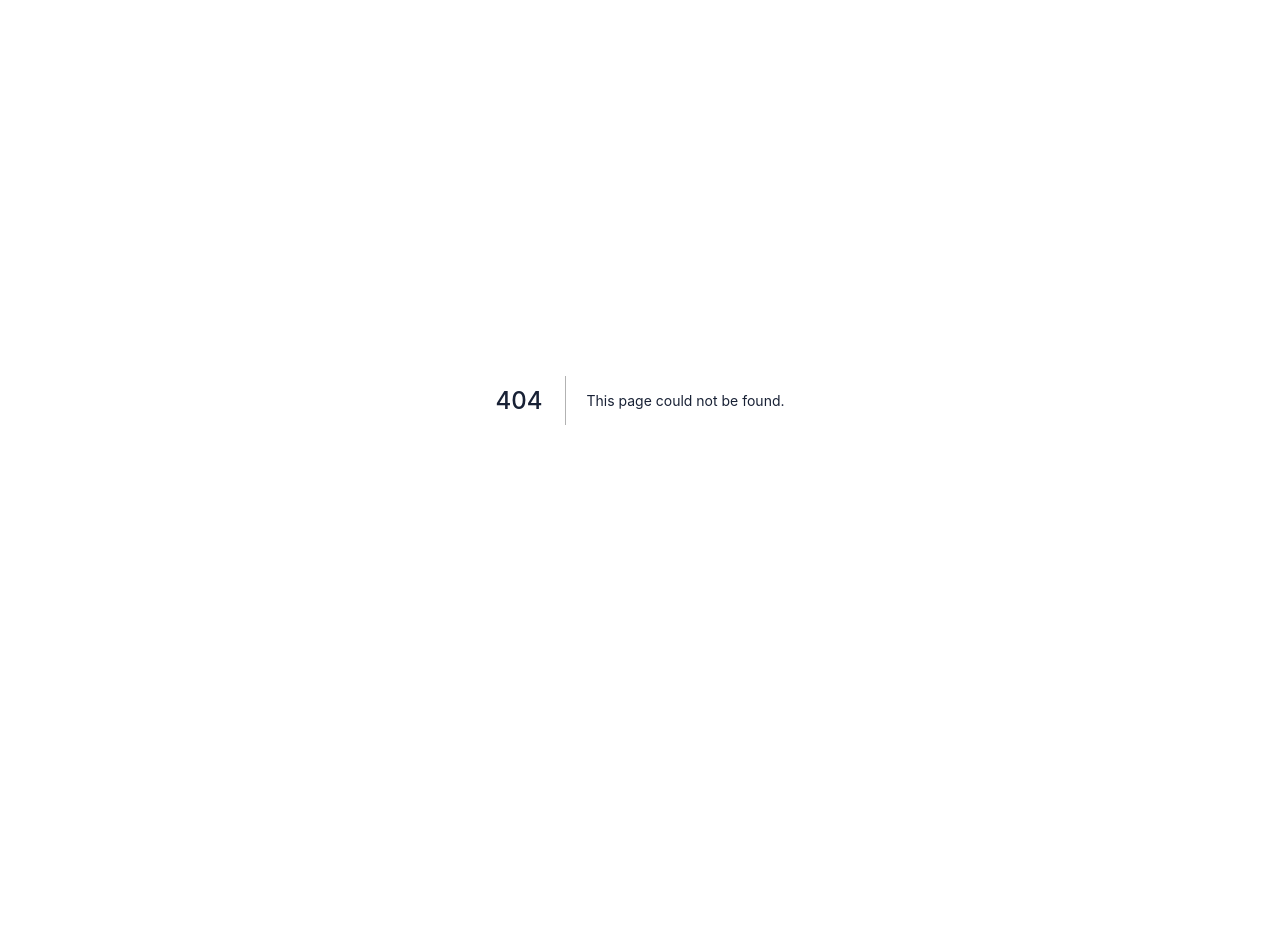
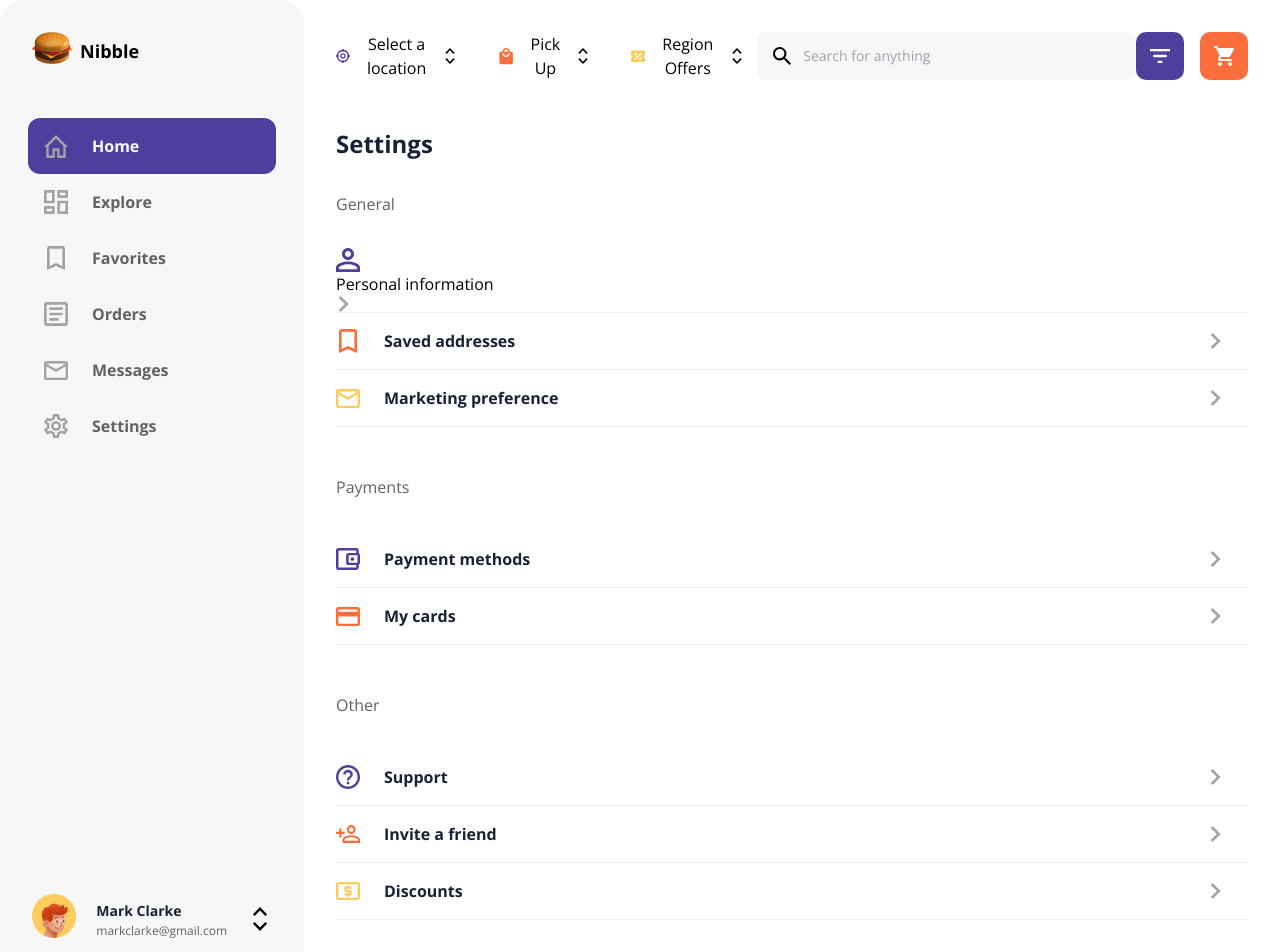
Before and after one commit to quintinoandre/front-expert-delivery-spa, a Next.js app: page /settings in a window 1280 px wide. Before the commit this address had no page. Shown: the top 952 px of the page. Before the commit the page ends 800 px from the top, so only its background shows below. Built offline with nearby package versions, Linux system fonts and the light colour scheme.

Commit message:
feat: adicionado pagina settings e novos icones

```diff
--- /dev/null
+++ b/components/icon-family/icon-card.tsx
@@ -0,0 +1,22 @@
+import { IconProps } from '../../types';
+
+function IconCard({ ...props }: IconProps) {
+	return (
+		<svg
+			width={props.size || '24'}
+			height={props.size || '24'}
+			viewBox="0 0 24 24"
+			fill="none"
+			xmlns="http://www.w3.org/2000/svg"
+		>
+			<path
+				fillRule="evenodd"
+				clipRule="evenodd"
+				d="M2.4 3H21.6C22.92 3 24 4.05687 24 5.375V19.625C24 20.9367 22.9255 22 21.6 22H2.4C1.07452 22 0 20.9367 0 19.625V5.375C0 4.05687 1.068 3 2.4 3ZM21.6 7.75H2.4V5.375H21.6V7.75ZM21.6 19.625H2.4V12.5H21.6V19.625Z"
+				fill={props.color || 'gray'}
+			/>
+		</svg>
+	);
+}
+
+export { IconCard };
--- /dev/null
+++ b/components/icon-family/icon-profile.tsx
@@ -0,0 +1,21 @@
+import { IconProps } from '../../types';
+
+function IconProfile({ ...props }: IconProps) {
+	return (
+		<svg
+			width={props.size || '24'}
+			height={props.size || '24'}
+			viewBox="0 0 24 24"
+			fill="none"
+			xmlns="http://www.w3.org/2000/svg"
+		>
+			<path
+				fillRule="evenodd"
+				clipRule="evenodd"
+				d="M18 6C18 2.68629 15.3137 0 12 0C8.68629 0 6 2.68629 6 6C6 9.31371 8.68629 12 12 12C15.3137 12 18 9.31371 18 6ZM9 6C9 4.34315 10.3431 3 12 3C13.6569 3 15 4.34315 15 6C15 7.65685 13.6569 9 12 9C10.3431 9 9 7.65685 9 6ZM12 13.5C16.005 13.5 24 15.495 24 19.5V24H0V19.5C0 15.495 7.995 13.5 12 13.5ZM2.85 19.5C2.85 18.54 7.545 16.35 12 16.35C16.455 16.35 21.15 18.54 21.15 19.5V21.15H2.85V19.5Z"
+				fill={props.color || 'gray'}
+			/>
+		</svg>
+	);
+}
+export { IconProfile };
--- /dev/null
+++ b/components/icon-family/icon-split-order.tsx
@@ -0,0 +1,22 @@
+import { IconProps } from '../../types';
+
+function IconSplitOrder({ ...props }: IconProps) {
+	return (
+		<svg
+			width={props.size || '24'}
+			height={props.size || '24'}
+			viewBox="0 0 24 24"
+			fill="none"
+			xmlns="http://www.w3.org/2000/svg"
+		>
+			<path
+				fillRule="evenodd"
+				clipRule="evenodd"
+				d="M15.2727 3C12.8628 3 10.9091 5.01472 10.9091 7.5C10.9091 9.98528 12.8628 12 15.2727 12C17.6827 12 19.6364 9.98528 19.6364 7.5C19.6364 5.01472 17.6827 3 15.2727 3ZM15.2727 5.1375C16.5382 5.1375 17.5636 6.195 17.5636 7.5C17.5636 8.805 16.5382 9.8625 15.2727 9.8625C14.0075 9.8625 12.9818 8.80477 12.9818 7.5C12.9818 6.19523 14.0075 5.1375 15.2727 5.1375ZM3.27273 9.75V6.375H5.45455V9.75H8.72727V12H5.45455V15.375H3.27273V12H0V9.75H3.27273ZM15.2727 13.125C12.36 13.125 6.54545 14.6213 6.54545 17.625V21H24V17.625C24 14.6213 18.1855 13.125 15.2727 13.125ZM21.9273 17.625C21.9273 16.905 18.5127 15.2625 15.2727 15.2625C12 15.2625 8.61818 16.905 8.61818 17.625V18.8625H21.9273V17.625Z"
+				fill={props.color || 'gray'}
+			/>
+		</svg>
+	);
+}
+
+export { IconSplitOrder };
--- /dev/null
+++ b/components/icon-family/icon-support.tsx
@@ -0,0 +1,22 @@
+import { IconProps } from '../../types';
+
+function IconSupport({ ...props }: IconProps) {
+	return (
+		<svg
+			width={props.size || '24'}
+			height={props.size || '24'}
+			viewBox="0 0 24 24"
+			fill="none"
+			xmlns="http://www.w3.org/2000/svg"
+		>
+			<path
+				fillRule="evenodd"
+				clipRule="evenodd"
+				d="M0 12C0 5.376 5.376 0 12 0C18.624 0 24 5.376 24 12C24 18.624 18.624 24 12 24C5.376 24 0 18.624 0 12ZM13.2 16.8V19.2H10.8V16.8H13.2ZM12 21.6C6.708 21.6 2.4 17.292 2.4 12C2.4 6.708 6.708 2.4 12 2.4C17.292 2.4 21.6 6.708 21.6 12C21.6 17.292 17.292 21.6 12 21.6ZM7.2 9.6C7.2 6.948 9.348 4.8 12 4.8C14.652 4.8 16.8 6.948 16.8 9.6C16.8 11.1395 15.852 11.968 14.9289 12.7746C14.0532 13.5399 13.2 14.2856 13.2 15.6H10.8C10.8 13.4145 11.9305 12.5479 12.9245 11.786C13.7043 11.1883 14.4 10.6551 14.4 9.6C14.4 8.28 13.32 7.2 12 7.2C10.68 7.2 9.6 8.28 9.6 9.6H7.2Z"
+				fill={props.color || 'gray'}
+			/>
+		</svg>
+	);
+}
+
+export { IconSupport };
--- a/components/icon-family/index.tsx
+++ b/components/icon-family/index.tsx
@@ -1,4 +1,5 @@
 export * from './icon-bookmark';
+export * from './icon-card';
 export * from './icon-chevron-right';
 export * from './icon-coupon';
 export * from './icon-delivery';
@@ -13,11 +14,14 @@
 export * from './icon-map';
 export * from './icon-money';
 export * from './icon-options';
+export * from './icon-profile';
 export * from './icon-restaurant';
 export * from './icon-search';
 export * from './icon-settings';
 export * from './icon-shopping-bag';
 export * from './icon-shopping-cart';
 export * from './icon-silverware';
+export * from './icon-split-order';
 export * from './icon-star';
+export * from './icon-support';
 export * from './icon-wallet';
--- a/components/icon/index.tsx
+++ b/components/icon/index.tsx
@@ -1,7 +1,6 @@
-import React from 'react';
-
 import {
 	IconBookmark,
+	IconCard,
 	IconDelivery,
 	IconDocument,
 	IconFeed,
@@ -11,9 +10,12 @@
 	IconMail,
 	IconMap,
 	IconOptions,
+	IconProfile,
 	IconRestaurant,
 	IconSettings,
 	IconSilverware,
+	IconSplitOrder,
+	IconSupport,
 	IconWallet,
 } from '../icon-family';
 import { TypeProps } from './types';
@@ -22,6 +24,8 @@
 	switch (props.iconName) {
 		case 'bookmark':
 			return <IconBookmark size={props.size} color={props.color} />;
+		case 'card':
+			return <IconCard size={props.size} color={props.color} />;
 		case 'delivery':
 			return <IconDelivery size={props.size} color={props.color} />;
 		case 'document':
@@ -40,12 +44,18 @@
 			return <IconMap size={props.size} color={props.color} />;
 		case 'options':
 			return <IconOptions size={props.size} color={props.color} />;
+		case 'profile':
+			return <IconProfile size={props.size} color={props.color} />;
 		case 'restaurant':
 			return <IconRestaurant size={props.size} color={props.color} />;
 		case 'settings':
 			return <IconSettings size={props.size} color={props.color} />;
 		case 'silverware':
 			return <IconSilverware size={props.size} color={props.color} />;
+		case 'split-order':
+			return <IconSplitOrder size={props.size} color={props.color} />;
+		case 'support':
+			return <IconSupport size={props.size} color={props.color} />;
 		case 'wallet':
 			return <IconWallet size={props.size} color={props.color} />;
 		default:
--- /dev/null
+++ b/pages/settings.tsx
@@ -0,0 +1,150 @@
+import type { NextPage } from 'next';
+import Link from 'next/link';
+import { useState } from 'react';
+
+import { Dialog } from '@headlessui/react';
+
+import { PageTemplate } from '../components';
+import {
+	IconMail,
+	IconBookmark,
+	IconChevronRight,
+	IconProfile,
+	IconWallet,
+	IconCard,
+	IconSupport,
+	IconSplitOrder,
+	IconMoney,
+} from '../components/icon-family';
+import Styles from '../styles/settings.module.css';
+
+const Settings: NextPage = () => {
+	const [isOpenModal, setIsOpenModal] = useState(false);
+
+	return (
+		<PageTemplate
+			title="Settings - Nibble"
+			description="User settings on Nibble"
+		>
+			<div className={Styles.container}>
+				<h1>Settings</h1>
+				<h2>General</h2>
+				<ul>
+					<li>
+						<button onClick={() => setIsOpenModal(true)}>
+							<div>
+								<IconProfile color="#503E9D" />
+								Personal information
+							</div>
+							<IconChevronRight color="#A3A3A4" size={16} />
+						</button>
+					</li>
+					<li>
+						<Link href="#">
+							<a>
+								<div>
+									<IconBookmark color="#FB6D3A" />
+									Saved addresses
+								</div>
+								<IconChevronRight color="#A3A3A4" size={16} />
+							</a>
+						</Link>
+					</li>
+					<li>
+						<Link href="#">
+							<a>
+								<div>
+									<IconMail color="#FACD5D" />
+									Marketing preference
+								</div>
+								<IconChevronRight color="#A3A3A4" size={16} />
+							</a>
+						</Link>
+					</li>
+				</ul>
+				<h2>Payments</h2>
+				<ul>
+					<li>
+						<Link href="#">
+							<a>
+								<div>
+									<IconWallet color="#503E9D" />
+									Payment methods
+								</div>
+								<IconChevronRight color="#A3A3A4" size={16} />
+							</a>
+						</Link>
+					</li>
+					<li>
+						<Link href="#">
+							<a>
+								<div>
+									<IconCard color="#FB6D3A" />
+									My cards
+								</div>
+								<IconChevronRight color="#A3A3A4" size={16} />
+							</a>
+						</Link>
+					</li>
+				</ul>
+				<h2>Other</h2>
+				<ul>
+					<li>
+						<Link href="#">
+							<a>
+								<div>
+									<IconSupport color="#503E9D" />
+									Support
+								</div>
+								<IconChevronRight color="#A3A3A4" size={16} />
+							</a>
+						</Link>
+					</li>
+					<li>
+						<Link href="#">
+							<a>
+								<div>
+									<IconSplitOrder color="#FB6D3A" />
+									Invite a friend
+								</div>
+								<IconChevronRight color="#A3A3A4" size={16} />
+							</a>
+						</Link>
+					</li>
+					<li>
+						<Link href="#">
+							<a>
+								<div>
+									<IconMoney color="#FACD5D" size={24} />
+									Discounts
+								</div>
+								<IconChevronRight color="#A3A3A4" size={16} />
+							</a>
+						</Link>
+					</li>
+				</ul>
+			</div>
+			<Dialog
+				open={isOpenModal}
+				onClose={() => setIsOpenModal(false)}
+				className="relative z-50"
+			>
+				<div className="fixed inset-0 flex bg-black/25 items-center justify-center p-4">
+					<Dialog.Panel className="w-full p-8 max-w-sm rounded bg-white">
+						<Dialog.Title>Deactivate account</Dialog.Title>
+
+						<p>
+							Are you sure you want to deactivate your account? All of your data
+							will be permanently removed. This action cannot be undone.
+						</p>
+
+						<button onClick={() => setIsOpenModal(false)}>Deactivate</button>
+						<button onClick={() => setIsOpenModal(false)}>Cancel</button>
+					</Dialog.Panel>
+				</div>
+			</Dialog>
+		</PageTemplate>
+	);
+};
+
+export default Settings;
--- /dev/null
+++ b/styles/settings.module.css
@@ -0,0 +1,29 @@
+.container h1 {
+	@apply text-2xl font-bold mb-8;
+}
+
+.container h2 {
+	@apply text-[#626264] mb-8;
+}
+
+.container ul {
+	@apply mb-12;
+}
+
+.container li {
+	@apply text-base border-b border-[#f0f0f0];
+	@apply hover:border-b-slate-400 transition-colors;
+}
+
+.container li a {
+	@apply flex py-4 items-center;
+	@apply text-[#182135] font-bold leading-6;
+}
+
+.container li a div:first-child {
+	@apply flex flex-grow;
+}
+
+.container li svg {
+	@apply mr-6;
+}
```
